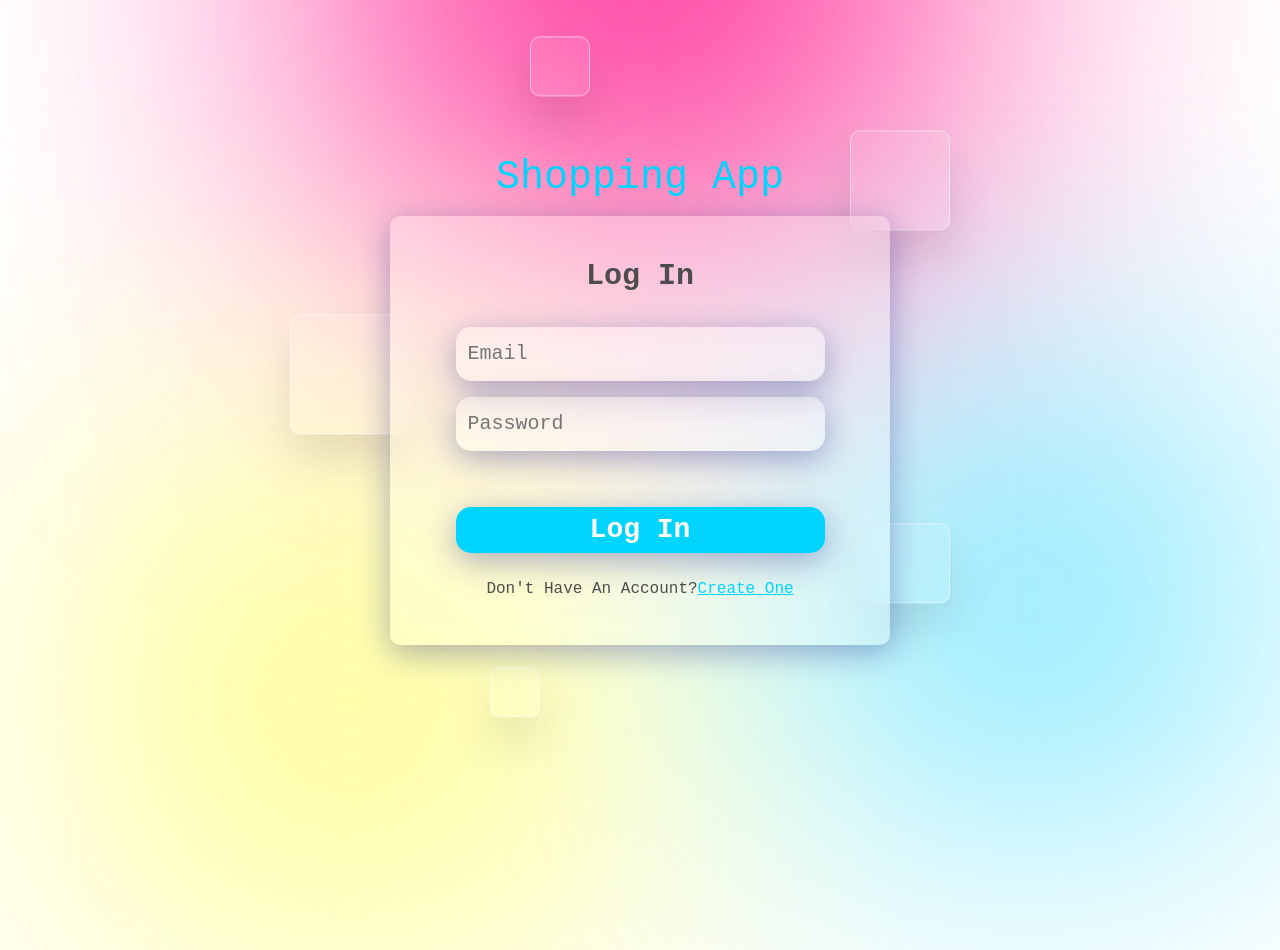
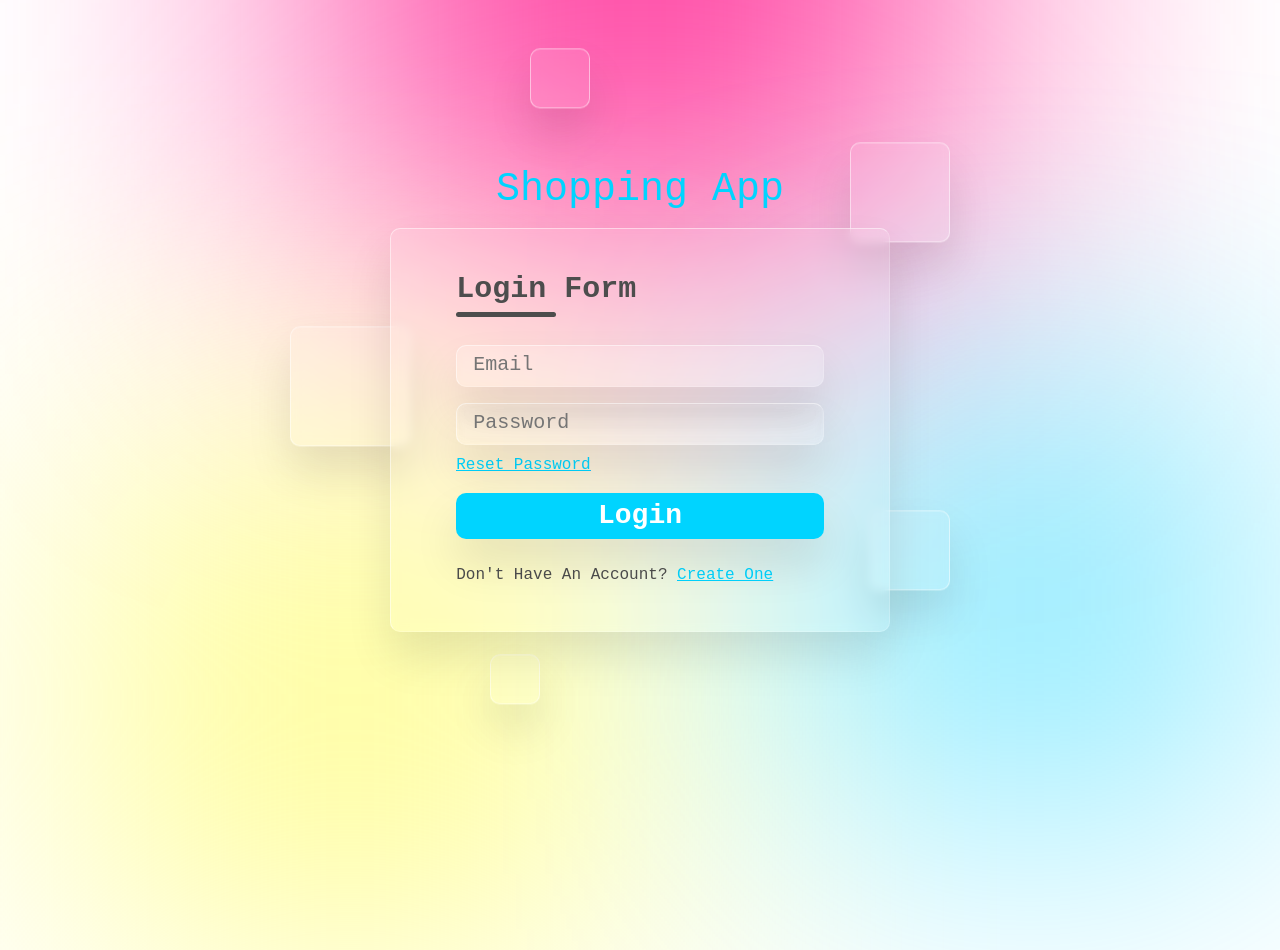
Before and after one commit to faria-karim-porna/mern-shopping-app-client, a React (Vite) app: page /login in a window 1280 px wide. Built offline with nearby package versions, Linux system fonts and the light colour scheme.

Commit message:
Fixed Style For Login

```diff
--- a/src/assets/css/style.css
+++ b/src/assets/css/style.css
@@ -68,7 +68,7 @@ body {
 }
 
 .content-container {
-    position: relative;
+    position: fixed;
 }
 
 .content-container .square {
@@ -171,7 +171,7 @@ body {
 /* =============================== Checkbox ===================================== */
 /* The checkbox-container */
 .checkbox-field {
-    margin-top: 20px;
+    margin-top: 10px;
 }
 
 .checkbox-container {
@@ -206,17 +206,18 @@ body {
     height: 25px;
     width: 25px;
     border-radius: 5px;
-    background-color: #eee;
+    /* background-color: rgba(255, 255, 255, 0.1); */
+    background-color: #ccc;
 }
 
 /* On mouse-over, add a grey background color */
 .checkbox-container:hover input~.checkmark {
-    background-color: #ccc;
+    background-color: #332e2e50;
 }
 
 /* When the checkbox is checked, add a blue background */
 .checkbox-container input:checked~.checkmark {
-    background-color: #ff745d;
+    background-color: #00d2ff;
 }
 
 /* Create the checkmark/indicator (hidden when not checked) */
@@ -271,11 +272,13 @@ body {
 
 .form-button {
     background-color: rgba(0, 212, 255, 1);
-    box-shadow: 0 8px 32px 0 rgba(31, 38, 135, 0.37);
-    background-size: 400%;
-    border-radius: 15px;
+    border-radius: 10px;
+    backdrop-filter: blur(5px);
+    box-shadow: 0 25px 45px rgba(0, 0, 0, 0.1);
+    border: 1px solid rgba(255, 255, 255, 0.5);
+    border-right: 1px solid rgba(255, 255, 255, 0.2);
+    border-bottom: 1px solid rgba(255, 255, 255, 0.2);
     padding: 2px;
-    animation: colorAnimate 20s linear infinite;
     color: white;
     border: none;
     cursor: pointer;
--- a/src/components/pages/Login.tsx
+++ b/src/components/pages/Login.tsx
@@ -1,5 +1,6 @@
 import React, { useState } from "react";
 import { GlassmorphismBackground } from "../common/GlassmorphismBackground";
+import { Link } from "react-router-dom";
 
 const LoginComponent = () => {
   const [loginErrors, setLoginErros] = useState({
@@ -61,17 +62,19 @@ const LoginComponent = () => {
             <div className="sub-section-name pl-4 text-center">Shopping App</div>
             {/* <!-- login area start --> */}
             <div className="w-100 pt-2 pb-2 pr-2 pl-2">
-              <div className="form-card p-1">
+              <div className="glass-effect p-1">
                 <div className="d-flex justify-content-center align-items-center pt-4 pb-4">
                   <div className="w-75">
                     {/* <!-- form start --> */}
-                    <div className="form-name text-center">Log In</div>
+                    <div className="form-name">
+                      <div>Login Form</div> <div className="underline"></div>
+                    </div>
                     <div className="d-flex justify-content-center">
                       <div className="w-100">
                         <input
                           type="email"
                           placeholder="Email"
-                          className="w-100 input-field my-2"
+                          className="w-100 glass-effect py-2 px-3 my-2"
                           name="Email"
                           onBlur={(e: any) => {
                             checkEmailValidation(e.target.value, false);
@@ -84,7 +87,7 @@ const LoginComponent = () => {
                         <input
                           type="password"
                           placeholder="Password"
-                          className="w-100 input-field my-2"
+                          className="w-100 glass-effect py-2 px-3 my-2"
                           name="Password"
                           onBlur={(e: any) => {
                             checkPasswordValidation(e.target.value, false);
@@ -94,17 +97,25 @@ const LoginComponent = () => {
                           }}
                         />
                         {loginErrors.password ? <small className="text-danger">{loginErrors.password}</small> : null}
-                        <div className="mb-4 mt-5">
+                        <div>
+                          <Link to="/resetpassword">
+                            <span className="link-text">Reset Password</span>
+                          </Link>
+                        </div>
+
+                        <div className="mb-4 mt-3">
                           <button onClick={() => login()} className="form-button w-100">
-                            Log In
+                            Login
                           </button>
                         </div>
                       </div>
                     </div>
                     {/* <!-- form end --> */}
-                    <p className="text-center">
-                      Don't Have An Account?
-                      <span className="link-text">Create One</span>
+                    <p>
+                      <span>Don't Have An Account? </span>
+                      <Link to="/signup">
+                        <span className="link-text">Create One</span>
+                      </Link>
                     </p>
                   </div>
                 </div>
--- a/src/components/pages/Signup.tsx
+++ b/src/components/pages/Signup.tsx
@@ -1,6 +1,7 @@
 import React, { useState } from "react";
 import { useAuthentication } from "../hooks/useAuthentication";
 import { GlassmorphismBackground } from "../common/GlassmorphismBackground";
+import { Link } from "react-router-dom";
 
 const SignUpComponent = () => {
   const {
@@ -136,7 +137,9 @@ const SignUpComponent = () => {
                     {/* <!-- form end --> */}
                     <p>
                       <span>Already Have An Account? </span>
-                      <span className="link-text">Login Here</span>
+                      <Link to="/login">
+                        <span className="link-text">Login Here</span>
+                      </Link>
                     </p>
                   </div>
                 </div>
```
